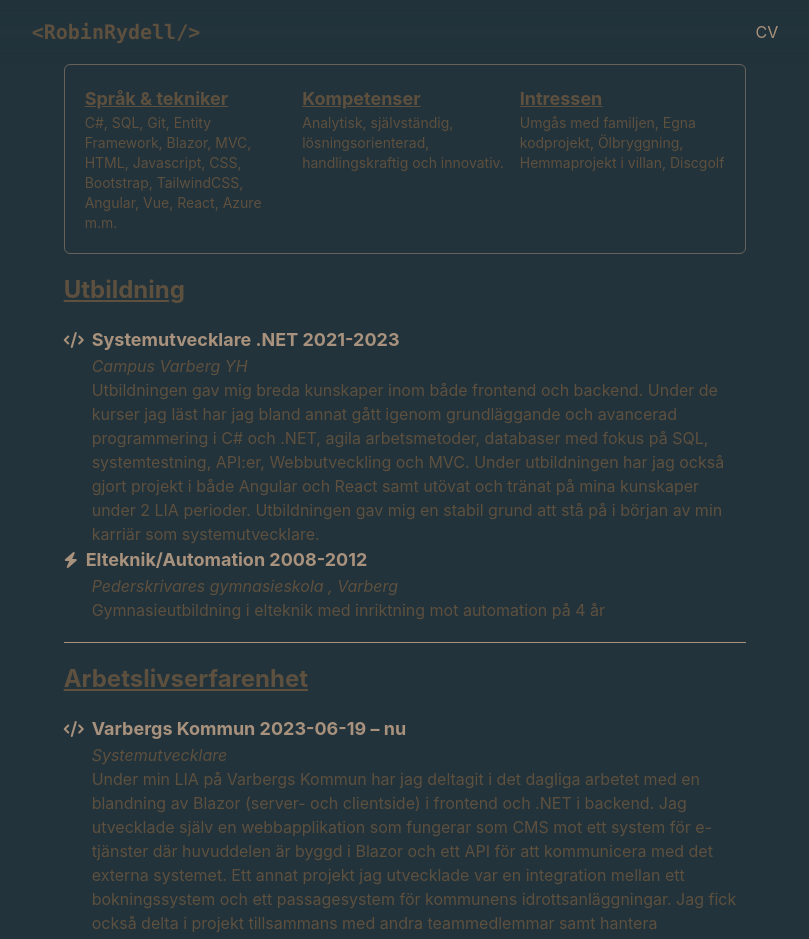
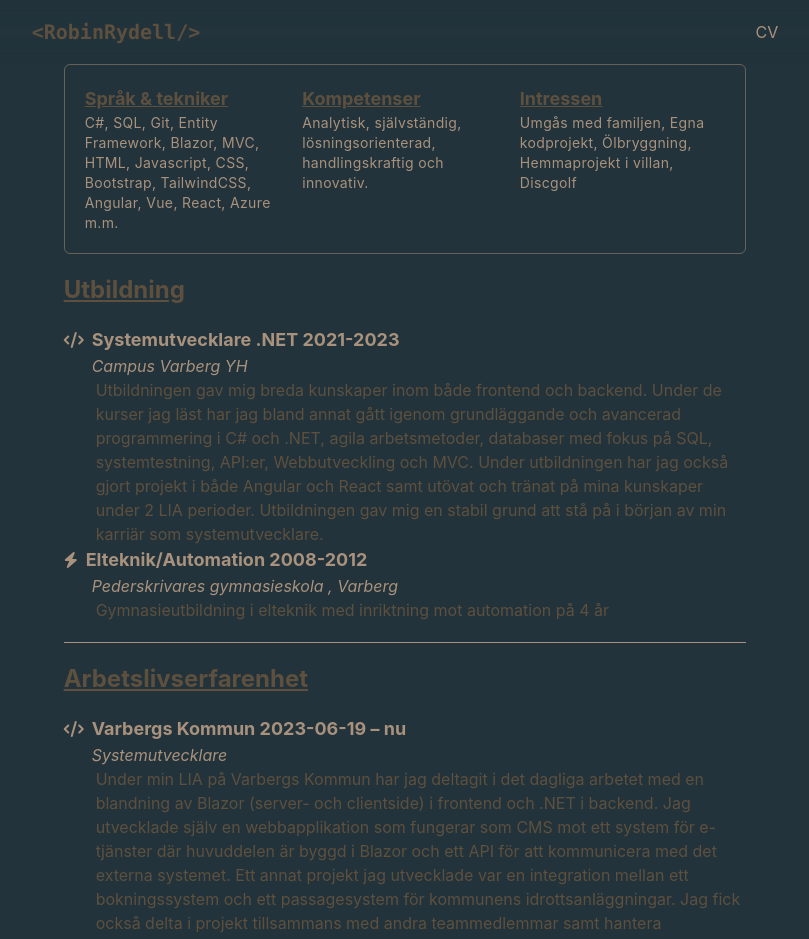
Before and after one commit to hoprob/RobinRydell, a React (Create React App) app: page /resume in a window 1280 px wide. Shown: the top 939 px of the page, without its empty margins (235-1044 px from the left). Built offline with nearby package versions, Linux system fonts and the light colour scheme.

Commit message:
style: changed text colors in work and education items.

```diff
--- a/src/components/Competences.js
+++ b/src/components/Competences.js
@@ -2,7 +2,7 @@ function Competences(){
     return(
         <div className="flex flex-col">
             <h3 className="text-lg font-bold underline text-secondary">Kompetenser</h3>
-            <p className="text-secondary text-sm">
+            <p className="text-info text-sm tracking-wide">
                 Analytisk, självständig,
                 lösningsorienterad,
                 handlingskraftig och innovativ.
--- a/src/components/EducationItem.js
+++ b/src/components/EducationItem.js
@@ -1,6 +1,6 @@
 function EducationItem({ icon, educationInfo }) {
   return (
-    <div className="text-secondary">
+    <div className="text-info">
       <div className="flex flex-row items-center text-info">
         <i className={`${icon} me-2`}></i>
         <h5 className="text-lg font-bold">
@@ -9,7 +9,7 @@ function EducationItem({ icon, educationInfo }) {
       </div>
       <div className="ms-7">
         <i>{educationInfo.institution}</i>
-        <p>{educationInfo.text}</p>
+        <p className="ms-1 text-secondary">{educationInfo.text}</p>
       </div>
     </div>
   );
--- a/src/components/Footer.js
+++ b/src/components/Footer.js
@@ -6,8 +6,8 @@ function Footer(){
         <div className="w-10/12 md:w-9/12 lg:w-4/6 xl:w-7/12">
           <hr className="text-secondary my-3"></hr>
           <div className="grid grid-cols-3">
-            <div className="col-1 text-secondary">
-              <p className="font-semibold text-xs sm:text-sm">
+            <div className="col-1 text-secondary text-xs sm:text-sm">
+              <p className="font-semibold">
                 Design + kod av: <br/>
                 <span className="font-bold text-info">Robin Rydell</span>
               </p>
--- a/src/components/Hobbies.js
+++ b/src/components/Hobbies.js
@@ -2,7 +2,7 @@ function Hobbies(){
     return(
         <div className="flex flex-col">
             <h3 className="text-lg font-bold underline text-secondary">Intressen</h3>
-            <p className="text-secondary text-sm">
+            <p className="text-info text-sm tracking-wide">
                 Umgås med familjen,
                 Egna kodprojekt, Ölbryggning,
                 Hemmaprojekt i villan, Discgolf
--- a/src/components/LanguagesAndTechnologies.js
+++ b/src/components/LanguagesAndTechnologies.js
@@ -2,7 +2,7 @@ function LanguagesAndTechnologies(){
     return(
         <div className="flex flex-col">
             <h3 className="text-lg font-bold underline text-secondary">Språk & tekniker</h3>
-            <p className="text-secondary text-sm">
+            <p className="text-info text-sm tracking-wide">
             C#, SQL, Git, Entity Framework, Blazor, MVC, HTML,
              Javascript, CSS, Bootstrap, TailwindCSS, Angular, Vue, React,
              Azure m.m.
--- a/src/components/WorkExperienceItem.js
+++ b/src/components/WorkExperienceItem.js
@@ -1,6 +1,6 @@
 function WorkExperienceItem({icon, workExpInfo}){
     return(
-        <div className="text-secondary">
+        <div className="text-info">
       <div className="flex flex-row items-center text-info">
         <i className={`${icon} me-2`}></i>
         <h5 className="text-lg font-bold">
@@ -9,7 +9,7 @@ function WorkExperienceItem({icon, workExpInfo}){
       </div>
       <div className="ms-7">
         <i>{workExpInfo.title}</i>
-        <p>{workExpInfo.text}</p>
+        <p className="ms-1 text-secondary">{workExpInfo.text}</p>
       </div>
     </div>
     );
```
